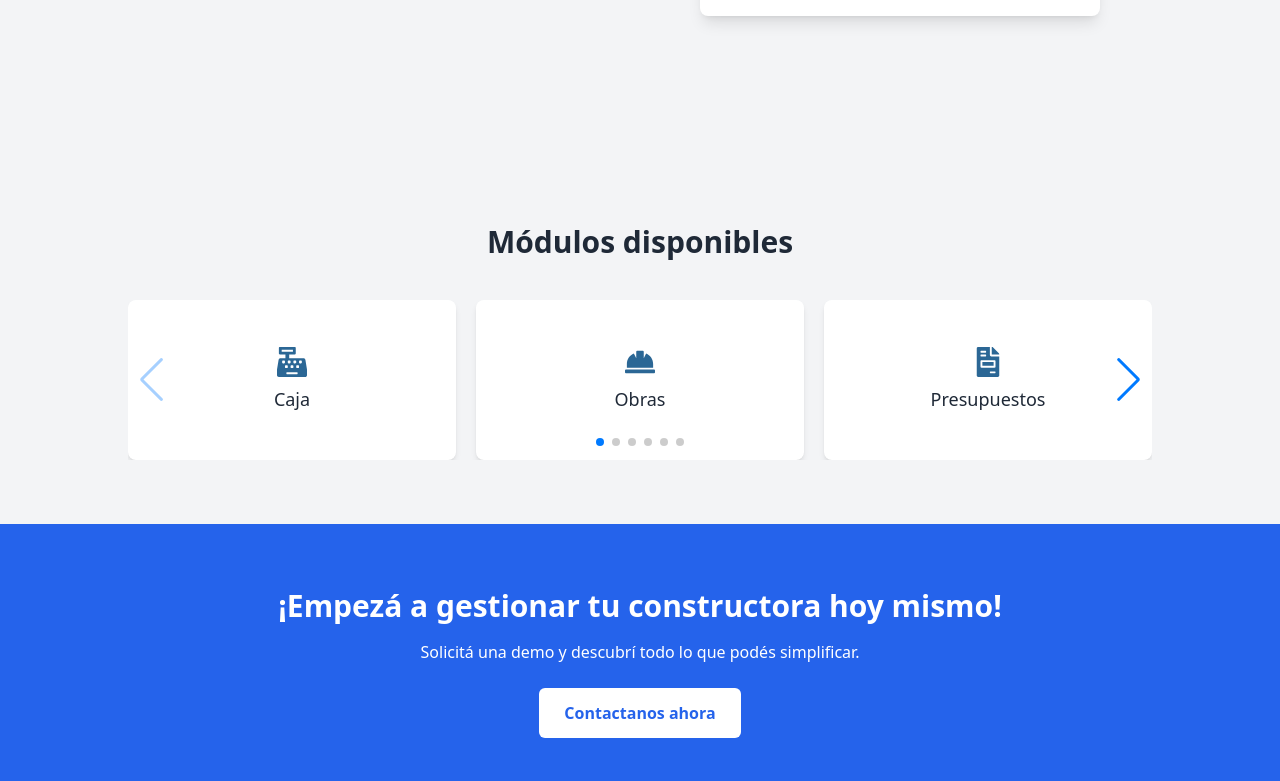
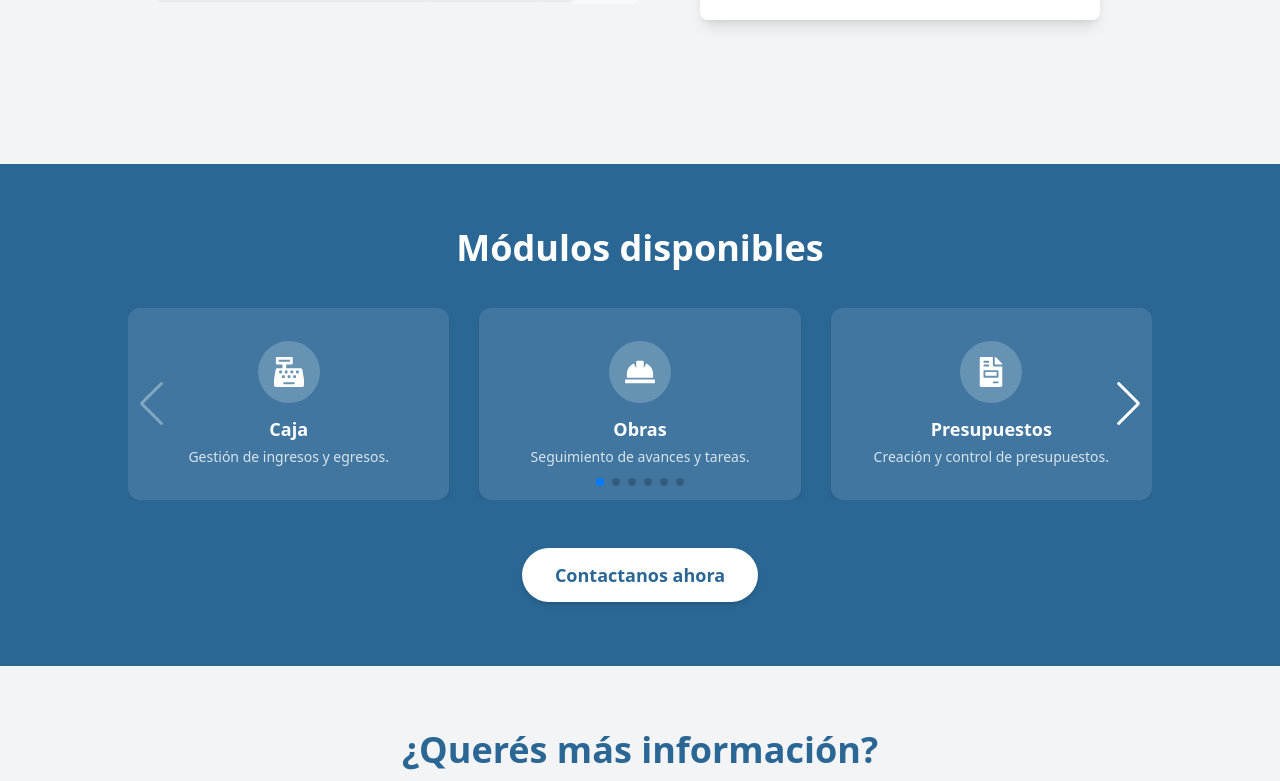
Before and after one commit to spateranahuel/lwalls-page, a React (Vite) app: page / in a window 1280 px wide. Shown: the part 2016-2797 px from the top of the page. Built offline with nearby package versions, Linux system fonts and the light colour scheme.

Commit message:
COMPLETED - 1er version

```diff
--- a/index.html
+++ b/index.html
@@ -2,9 +2,9 @@
 <html lang="en">
   <head>
     <meta charset="UTF-8" />
-    <link rel="icon" type="image/svg+xml" href="/vite.svg" />
+    <link rel="icon" type="image/png" href="/logo.png" />
     <meta name="viewport" content="width=device-width, initial-scale=1.0" />
-    <title>Vite + React</title>
+    <title>L-WALLS | Gestión de obras</title>
     <link
       rel="stylesheet"
       href="https://cdnjs.cloudflare.com/ajax/libs/font-awesome/6.5.0/css/all.min.css"
--- a/src/App.jsx
+++ b/src/App.jsx
@@ -4,6 +4,7 @@ import Modules from "./components/Modules";
 import CTA from "./components/CTA";
 import ContactForm from "./components/ContactForm";
 import Features2 from "./components/Features2";
+import Footer from "./components/Footer";
 
 export default function App() {
   return (
@@ -13,7 +14,8 @@ export default function App() {
       <Features2/>
       <Modules />
       <CTA />
-      <ContactForm />
+      {/*<ContactForm />*/}
+      <Footer/>
     </main>
   );
 }
--- a/src/components/CTA.jsx
+++ b/src/components/CTA.jsx
@@ -1,11 +1,47 @@
-export default function CTA() {
+
+export default function ContactForm() {
   return (
-    <section className="bg-blue-600 text-white text-center py-16 px-4">
-      <h2 className="text-3xl font-bold mb-4">¡Empezá a gestionar tu constructora hoy mismo!</h2>
-      <p className="mb-6">Solicitá una demo y descubrí todo lo que podés simplificar.</p>
-      <button className="bg-white text-blue-600 px-6 py-3 rounded-md font-semibold hover:bg-blue-100">
-        Contactanos ahora
-      </button>
+    <section className="py-16 px-6 bg-gray-100">
+      <div className="max-w-xl mx-auto text-center mb-10">
+        <h2 className="text-4xl font-bold text-primary mb-2">¿Querés más información?</h2>
+        <p className="text-gray-600">Dejanos tus datos y te contactamos a la brevedad.</p>
+      </div>
+
+      <form className="max-w-xl mx-auto grid gap-4 bg-white p-6 rounded-lg shadow-md">
+        <input
+          type="text"
+          placeholder="Nombre"
+          className="p-3 border border-gray-300 rounded focus:outline-none focus:ring-2 focus:ring-primary"
+        />
+        <input
+          type="text"
+          placeholder="Empresa"
+          className="p-3 border border-gray-300 rounded focus:outline-none focus:ring-2 focus:ring-primary"
+        />
+        <input
+          type="email"
+          placeholder="Email"
+          className="p-3 border border-gray-300 rounded focus:outline-none focus:ring-2 focus:ring-primary"
+        />
+        <textarea
+          placeholder="Mensaje (opcional)"
+          className="p-3 border border-gray-300 rounded h-32 resize-none focus:outline-none focus:ring-2 focus:ring-primary"
+        />
+        <button
+          type="submit"
+          className="bg-primary text-white px-6 py-3 rounded-lg font-semibold shadow-md hover:bg-primary/90 hover:shadow-lg transition-all duration-300 ease-in-out"
+        >
+          Enviar
+        </button>
+      </form>
     </section>
   );
 }
+
+
+  {/* CTA FINAL */}
+  {/*<div className="mt-12">
+    <button className="bg-white text-primary px-8 py-3 rounded-full font-semibold text-lg transition-all duration-300 hover:bg-blue-100 hover:scale-105 shadow-md">
+      Contactanos ahora
+    </button>
+  </div>*/}
--- a/src/components/Features2.jsx
+++ b/src/components/Features2.jsx
@@ -55,9 +55,9 @@ export default function Features() {
 
 
   return (
-    <section id="features" className='bg-gray-100'>
+    <section id="features" className='mx-auto bg-gray-100'>
       <div className='w-[80%] mx-auto'>
-      <h2 className="text-3xl font-bold text-center py-10 ">
+      <h2 className="text-4xl font-bold text-center py-10 text-primary ">
         ¿Por qué elegir nuestra app?
       </h2>
 
--- /dev/null
+++ b/src/components/Footer.jsx
@@ -0,0 +1,37 @@
+import { FaWhatsapp, FaInstagram, FaEnvelope, FaPhone, FaBuilding } from 'react-icons/fa'; // Iconos para WhatsApp, Instagram, Email, Teléfono y el ícono de empresa
+
+export default function Footer() {
+  return (
+    <footer className="bg-primary text-white py-12">
+      <div className="max-w-6xl mx-auto px-6">
+        <div className="flex flex-col md:flex-row justify-between items-center">
+          {/* Logo e información de la empresa */}
+          <div className="text-center md:text-left">
+            <div className="flex items-center justify-center md:justify-start space-x-2">
+              <img src="/logo2.png" alt="L-WALLS Logo" className="w-32 h-auto" /> {/* Ajuste de tamaño de imagen */}
+            </div>
+            <p className="text-sm">© 2025 Todos los derechos reservados</p>
+          </div>
+
+          {/* Enlaces de contacto */}
+          <div className="mt-6 md:mt-0">
+            <div className="flex flex-col space-y-4 text-center md:text-left">
+              <div className="flex items-center justify-center md:justify-start">
+                <FaWhatsapp className="inline-block mr-3 text-white" />
+                <span className="text-sm">WhatsApp: <a href="https://wa.me/5492257523265" className="text-white hover:text-secondary transition-colors">+5492257523265</a></span>
+              </div>
+              <div className="flex items-center justify-center md:justify-start">
+                <FaEnvelope className="inline-block mr-3 text-white" />
+                <span className="text-sm">Email: <a href="mailto:info@lwalls.com" className="text-white hover:text-secondary transition-colors">info@lwalls.com</a></span>
+              </div>
+              <div className="flex items-center justify-center md:justify-start">
+                <FaInstagram className="inline-block mr-3 text-white" />
+                <span className="text-sm">Instagram: <a href="https://www.instagram.com/lwalls.app" target="_blank" rel="noopener noreferrer" className="text-white hover:text-secondary transition-colors">@lwalls.app</a></span>
+              </div>
+            </div>
+          </div>
+        </div>
+      </div>
+    </footer>
+  );
+}
--- a/src/components/Modules.jsx
+++ b/src/components/Modules.jsx
@@ -6,7 +6,7 @@ import {
   FaUserFriends,
   FaChartBar,
   FaTools,
-  FaTruck, // <- ícono para Proveedores
+  FaTruck,
 } from 'react-icons/fa';
 import { Swiper, SwiperSlide } from 'swiper/react';
 import 'swiper/css';
@@ -16,42 +16,74 @@ import { Pagination, Navigation } from 'swiper/modules';
 
 export default function Modules() {
   const modules = [
-    { icon: <FaCashRegister />, name: 'Caja' },
-    { icon: <FaHardHat />, name: 'Obras' },
-    { icon: <FaFileInvoice />, name: 'Presupuestos' },
-    { icon: <FaUsers />, name: 'Empleados' },
-    { icon: <FaUserFriends />, name: 'Clientes' },
-    { icon: <FaChartBar />, name: 'Dashboard' },
-    { icon: <FaTools />, name: 'Herramientas (próximamente)' },
-    { icon: <FaTruck />, name: 'Proveedores (próximamente)' }, // <- Nuevo módulo agregado
+    { icon: <FaCashRegister />, name: 'Caja', desc: 'Gestión de ingresos y egresos.' },
+    { icon: <FaHardHat />, name: 'Obras', desc: 'Seguimiento de avances y tareas.' },
+    { icon: <FaFileInvoice />, name: 'Presupuestos', desc: 'Creación y control de presupuestos.' },
+    { icon: <FaUsers />, name: 'Empleados', desc: 'Gestión de personal y pagos.' },
+    { icon: <FaUserFriends />, name: 'Clientes', desc: 'Información y contacto de clientes.' },
+    { icon: <FaChartBar />, name: 'Dashboard', desc: 'Panel visual de indicadores.' },
+    { icon: <FaTools />, name: 'Herramientas (próximamente)', desc: 'Módulo en desarrollo.' },
+    { icon: <FaTruck />, name: 'Proveedores (próximamente)', desc: 'Módulo en desarrollo.' },
   ];
 
   return (
-    <section className="py-16 px-6 bg-gray-100">
-      <h2 className="text-3xl font-bold text-center mb-10">Módulos disponibles</h2>
+    <section className="py-16 px-6 bg-primary">
+      <h2 className="text-4xl font-bold text-center text-white mb-10">Módulos disponibles</h2>
       <div className="relative max-w-5xl mx-auto">
         <Swiper
           slidesPerView={1}
-          spaceBetween={20}
+          spaceBetween={30}
           pagination={{ clickable: true }}
-          navigation={true}
+          navigation={true} // Habilita la navegación
           breakpoints={{
             640: { slidesPerView: 2 },
             1024: { slidesPerView: 3 },
           }}
           modules={[Pagination, Navigation]}
-          className="px-10"
+          className="px-4"
         >
           {modules.map((mod, idx) => (
             <SwiperSlide key={idx}>
-              <div className="flex flex-col items-center justify-center p-6 bg-white rounded-lg shadow-md h-40">
-                <div className="text-3xl text-primary mb-2">{mod.icon}</div>
-                <p className="text-lg font-medium">{mod.name}</p>
+              <div className="transition-transform duration-300 transform hover:scale-105 hover:shadow-xl flex flex-col items-center justify-center p-6 bg-white/10 rounded-xl shadow-md h-48 text-white text-center">
+                <div className="text-3xl bg-white/20 p-4 rounded-full mb-3">{mod.icon}</div>
+                <p className="text-lg font-semibold">{mod.name}</p>
+                <p className="text-sm text-white/80 mt-1">{mod.desc}</p>
               </div>
             </SwiperSlide>
           ))}
         </Swiper>
       </div>
+
+      {/* Aquí es donde se cambian los estilos de las flechas */}
+      <style>
+        {`
+          .swiper-button-next, .swiper-button-prev {
+            color: white !important; /* Cambiar el color de las flechas a blanco */
+          }
+          .swiper-button-next:hover, .swiper-button-prev:hover {
+            color: white !important; /* Asegurarse que también cambian de color al pasar el mouse */
+          }
+        `}
+      </style>
+
+      {/*<div className="text-center mt-12">
+        <button className="bg-white text-primary px-6 py-3 rounded-md font-semibold hover:bg-gray-100 transition">
+          Ver todos los módulos
+        </button>
+      </div>*/}
+
+      <div className="text-center mt-12">
+        <a
+          href="https://wa.me/5492257523265"
+          target="_blank"
+          rel="noopener noreferrer"
+        >
+          <button className="bg-white text-primary px-8 py-3 rounded-full font-semibold text-lg transition-all duration-300 hover:bg-blue-100 hover:scale-105 shadow-md">
+            Contactanos ahora
+          </button>
+        </a>
+      </div>
+
     </section>
   );
 }
```
